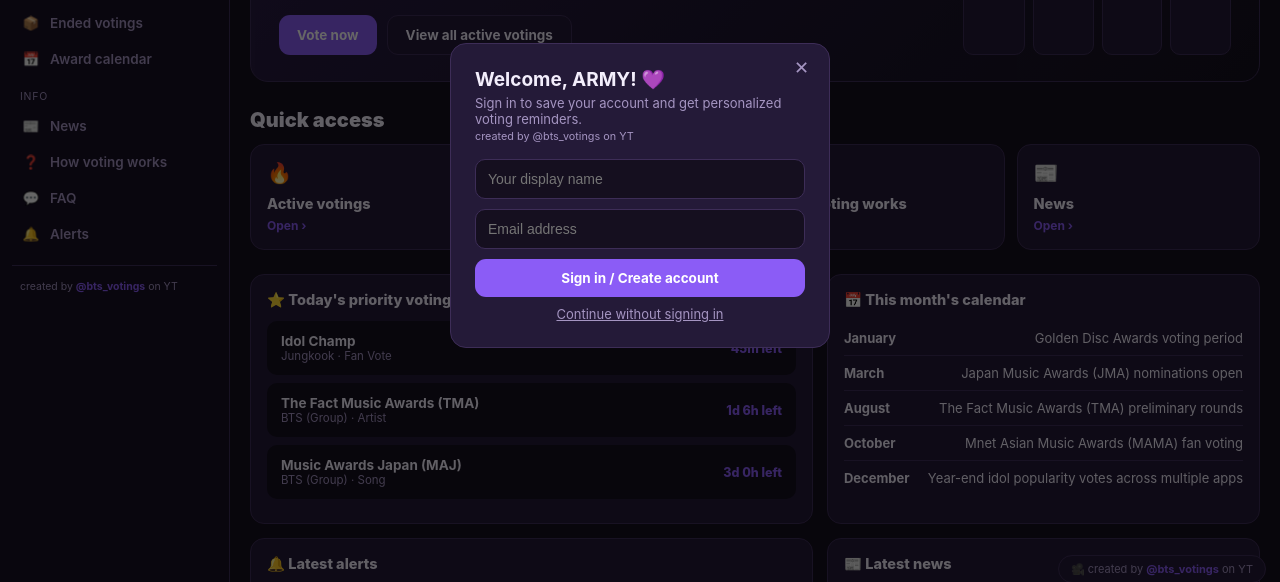
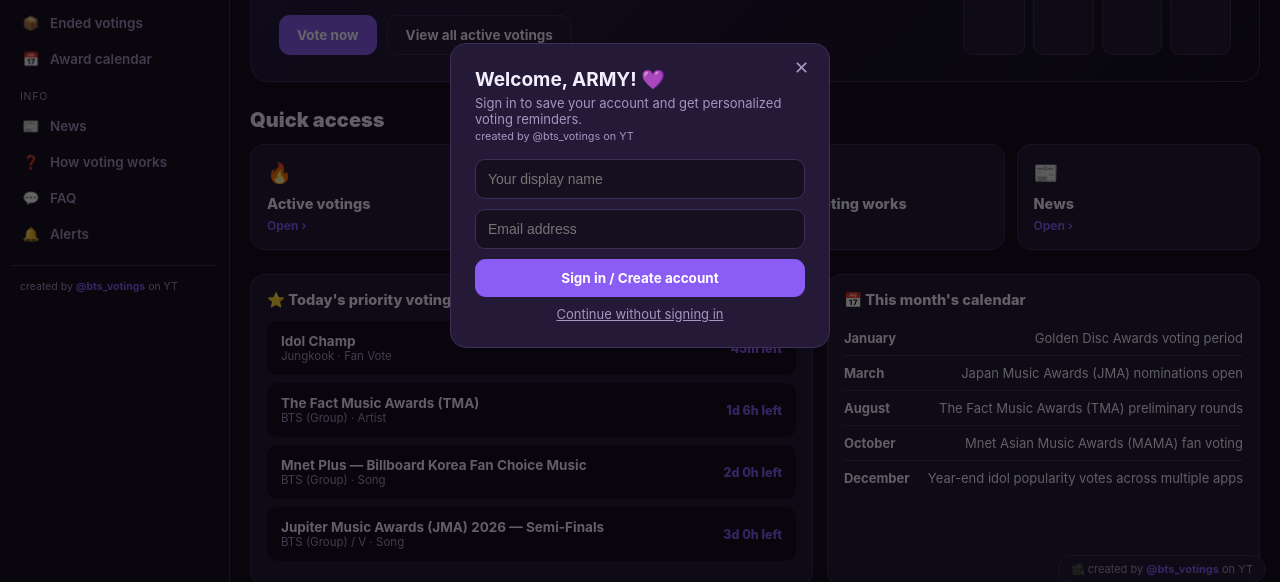
Before and after one commit to bts-votings/BTS-voting-tracker-, a plain HTML site: page index.html in a window 1280 px wide. Shown: the part 205-787 px from the top of the page. Drawn offline with Linux system fonts and the light colour scheme.

Commit message:
updated homepage

```diff
--- a/index.html
+++ b/index.html
@@ -311,16 +311,16 @@
       limit:"One vote per account per round.",
       rules:"Do not create multiple accounts — duplicates may be flagged and voided.",
       tips:"Vote early in each round since some rounds close without notice."}},
-  {id:"jma2026", status:"active", award:"Music Awards Japan (MAJ)", nominee:"BTS (Group)", category:"Song", platform:"Website", priority:"Medium",
-    officialUrl:"https://www.musicawardsjapan.com/en/", requirements:"Public vote only for select co-created categories (e.g. Spotify listeners' choice); most MAJ categories are decided by industry voters, not open fan voting.",
+  {id:"jma2026", status:"active", award:"Jupiter Music Awards (JMA) 2026 — Semi-Finals", nominee:"BTS (Group) / V", category:"Song", platform:"Android", priority:"High",
+    officialUrl:"https://www.idolchamp.com", requirements:"Idol Champ account required. Semi-finals run Aug 1–16; top 5 across all platforms advance to the Finals.",
     closesAt: Date.now()+1000*60*60*72, addedAt: Date.now()-1000*60*60*2,
-    about:"Music Awards Japan (MAJ) recognizes top artists and songs across the Japanese and international music market. Most categories are voted on by 5,000+ music-industry professionals; only specific co-created categories (like the Spotify Listeners' Choice) are open to public voting.",
-    tutorial:{account:"For public-vote categories, follow the link on the MAJ official site to the partner platform (e.g. Spotify) running that specific vote — no separate MAJ account is needed for those.",
-      currency:"No currency — public categories typically use a simple one-click vote via the partner platform.",
-      cast:"Check the MAJ official site for which categories are currently open to public voting, then vote through the linked partner platform.",
-      limit:"Varies by category — check the specific voting page for limits.",
-      rules:"Most MAJ awards are NOT decided by open fan voting — only clearly marked public/co-creation categories are.",
-      tips:"Double check whether a category is public-vote or industry-vote before assuming your vote counts toward the main award."}},
+    about:"Jupiter Music Awards (JMA) 2026 Semi-Finals cover Male Group of the Year, Song of the Year, and Album of the Year. Combined votes from every voting platform determine which acts advance to the Finals.",
+    tutorial:{account:"Download Idol Champ and sign up with your phone number or social login.",
+      currency:"Earn free hearts daily via ads/missions, or purchase extra hearts.",
+      cast:"Find the JMA 2026 Semi-Finals event inside Idol Champ, select the category (Male Group / Song / Album of the Year), then vote for BTS.",
+      limit:"Multiple votes per day depending on hearts collected — check other participating apps too, since votes are combined across platforms.",
+      rules:"Only the combined total across all official voting platforms counts toward the Top 5 cutoff.",
+      tips:"Semi-finals run Aug 1–16 — vote daily to help secure a Top 5 spot before the cutoff."}},
   {id:"idolchamp", status:"active", award:"Idol Champ", nominee:"Jungkook", category:"Fan Vote", platform:"Android", priority:"High",
     officialUrl:"https://www.idolchamp.com", requirements:"App install, account signup, hearts currency.",
     closesAt: Date.now()+1000*60*45, addedAt: Date.now()-1000*60*5,
@@ -331,16 +331,56 @@
       limit:"Multiple votes per day depending on hearts collected.",
       rules:"Bot-like rapid voting patterns may be flagged.",
       tips:"Complete daily free-heart missions before purchasing."}},
-  {id:"mubeat", status:"upcoming", award:"Mubeat", nominee:"V", category:"Music Video", platform:"iOS", priority:"Medium",
+  {id:"asea2027", status:"active", award:"Asia Star Entertainer Awards (ASEA) 2027", nominee:"BTS (Group)", category:"Fan Vote", platform:"Multi", priority:"Medium",
+    officialUrl:"https://www.asea.kr/en", requirements:"Account on Mubeat or Podoal app required. Monthly pre-voting for Group of the Month & MVP of the Month.",
+    closesAt: Date.now()+1000*60*60*24*3, addedAt: Date.now()-1000*60*60*6,
+    about:"ASEA is an annual K-pop awards ceremony organized by Newsen and @Style. Monthly pre-voting (Group of the Month, MVP of the Month) builds toward the main voting rounds ahead of the ceremony.",
+    tutorial:{account:"Download Mubeat or Podoal and create a free account with email or social login.",
+      currency:"Mubeat: earn free stars by watching official content. Podoal: earn free votes via daily missions.",
+      cast:"Open the ASEA 2027 monthly vote inside either app, select BTS for Group of the Month and/or MVP of the Month, and confirm.",
+      limit:"Multiple votes per day depending on currency collected in each app; voting across both apps counts separately.",
+      rules:"Standings can differ by platform since each app tracks its own vote count.",
+      tips:"Vote on both Mubeat and Podoal daily since BTS's rank varies platform to platform."}},
+  {id:"mnetplus-bbkr", status:"active", award:"Mnet Plus — Billboard Korea Fan Choice Music", nominee:"BTS (Group)", category:"Song", platform:"Multi", priority:"Medium",
+    officialUrl:"https://www.mnetplus.world", requirements:"Mnet Plus account required. Up to 10 free votes per device daily by watching ads.",
+    closesAt: Date.now()+1000*60*60*24*2, addedAt: Date.now()-1000*60*60*8,
+    about:"A weekly fan-vote collaboration between Billboard Korea and Mnet Plus, ranking songs on the Billboard Korea Fan Choice Music chart.",
+    tutorial:{account:"Download the Mnet Plus app and sign up with email, Google, or Apple.",
+      currency:"Watch ads in-app to earn up to 10 free votes per device each day.",
+      cast:"In the app, go to Voting → Billboard Korea Fan Choice Music, then vote for BTS's current entry.",
+      limit:"Up to 10 votes per device per day, resetting daily during the voting window.",
+      rules:"Voting rounds run weekly — check the current week's dates inside the app since they rotate.",
+      tips:"Watch all 10 daily ads early since some rounds close without extension."}},
+  {id:"idolchamp-kstar", status:"active", award:"Idol Champ — K-Star Chart & K-Star Artist Chart", nominee:"BTS (Group)", category:"Fan Vote", platform:"Android", priority:"Medium",
+    officialUrl:"https://www.idolchamp.com", requirements:"Idol Champ account required. Free hearts, daily.",
+    closesAt: Date.now()+1000*60*60*24*4, addedAt: Date.now()-1000*60*60*20,
+    about:"Recurring weekly/monthly popularity charts inside Idol Champ, tracking global fan-vote rankings by artist and by group.",
+    tutorial:{account:"Download Idol Champ and sign up with phone number or social login.",
+      currency:"Earn free hearts daily via ads/missions, or purchase extra hearts.",
+      cast:"Find K-Star Chart or K-Star Artist Chart inside the app, select BTS, and vote with your hearts.",
+      limit:"Multiple votes per day depending on hearts collected.",
+      rules:"Charts reset on their own weekly/monthly cycle — check the in-app dates.",
+      tips:"Both charts run separately, so vote in each for full support."}},
+  {id:"idolchamp-imbc", status:"active", award:"iMBC Awards — Best Male Singer (via Idol Champ)", nominee:"V", category:"Artist", platform:"Android", priority:"Medium",
+    officialUrl:"https://www.idolchamp.com", requirements:"Idol Champ account required.",
+    closesAt: Date.now()+1000*60*60*24*5, addedAt: Date.now()-1000*60*60*20,
+    about:"The iMBC Awards are co-hosted by iMBC Entertainment and Idol Champ, honoring artists across categories including Best Solo and Radio Promotion.",
+    tutorial:{account:"Download Idol Champ and sign up with phone number or social login.",
+      currency:"Earn free hearts daily via ads/missions, or purchase extra hearts.",
+      cast:"Find the iMBC Awards event inside Idol Champ, select the Best Male Singer / Radio Promotion category, and vote for V.",
+      limit:"Multiple votes per day depending on hearts collected.",
+      rules:"Confirm the exact category name in-app, as sub-categories can be renamed each season.",
+      tips:"Check both the main iMBC Awards event and any Radio Promotion sub-event separately."}},
+  {id:"mubeat-regular", status:"active", award:"Mubeat — K-Pop Fan Voting & Regular Voting", nominee:"V", category:"Fan Vote", platform:"iOS", priority:"Low",
     officialUrl:"https://mubeat.world", requirements:"Account + stars currency (earned free via app activity).",
-    opensAt: Date.now()+1000*60*60*20, addedAt: Date.now()-1000*60*30,
-    about:"Mubeat rewards fans with stars for watching official content, usable for voting.",
-    tutorial:{account:"Sign up in the Mubeat app with email or social login before voting opens.",
-      currency:"Watch official BTS content in-app to earn free stars.",
-      cast:"When voting opens, go to the event page, select V, use stars to vote.",
+    closesAt: Date.now()+1000*60*60*24*6, addedAt: Date.now()-1000*60*60*30,
+    about:"Mubeat's ongoing K-Pop Fan Voting and Regular Voting sections run ranking polls separate from event-specific votes like ASEA.",
+    tutorial:{account:"Sign up in the Mubeat app with email or social login.",
+      currency:"Watch official BTS video content in-app to earn free stars.",
+      cast:"Open the K-Pop Fan Voting or Regular Voting section, select V, and use your stars to vote.",
       limit:"Multiple votes per day, limited by star balance.",
       rules:"Stars expire if unused for long periods.",
-      tips:"Stock up on stars now."}},
+      tips:"Check both the Fan Voting and Regular Voting tabs since they run independently."}},
   {id:"starplanet", status:"upcoming", award:"Star Planet", nominee:"BTS (Group)", category:"Artist", platform:"Multi", priority:"Low",
     officialUrl:"https://staraw.com", requirements:"Account required, free daily votes.",
     opensAt: Date.now()+1000*60*60*96, addedAt: Date.now()-1000*60*60*5,
```
